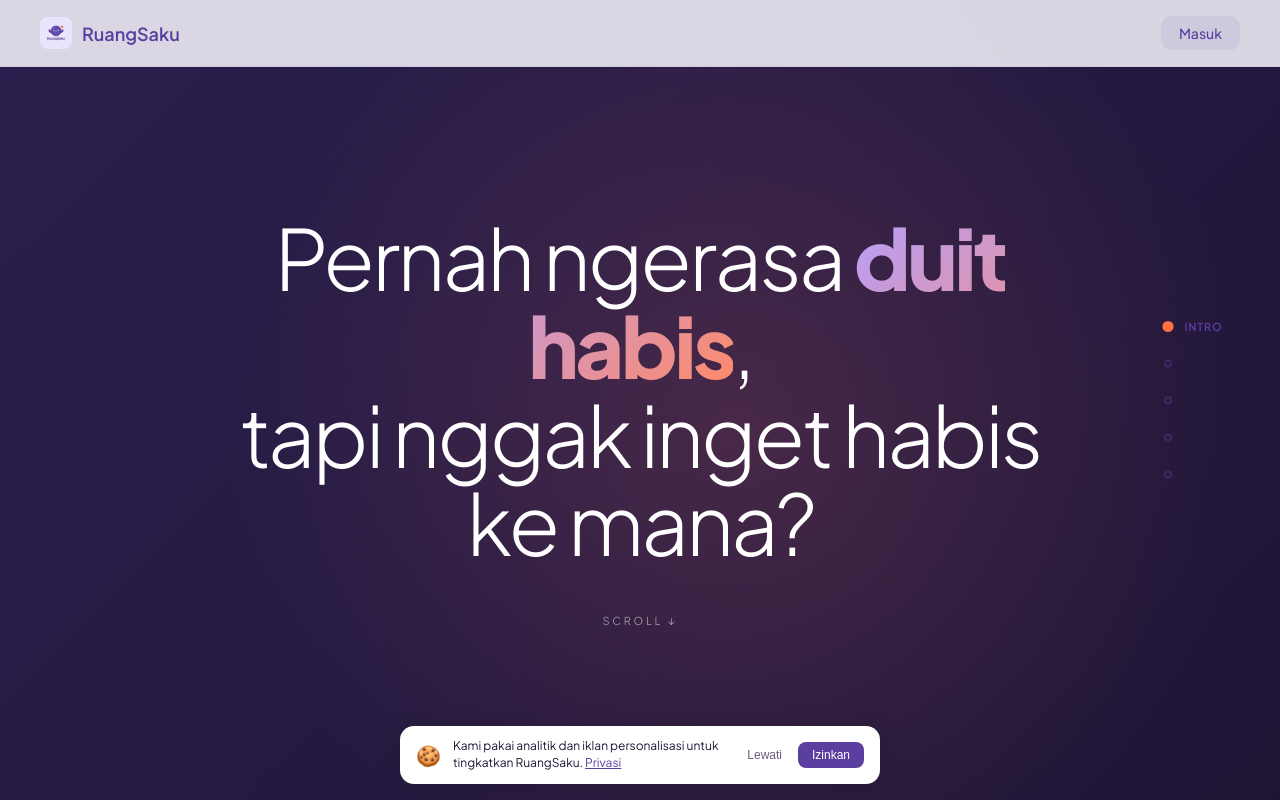
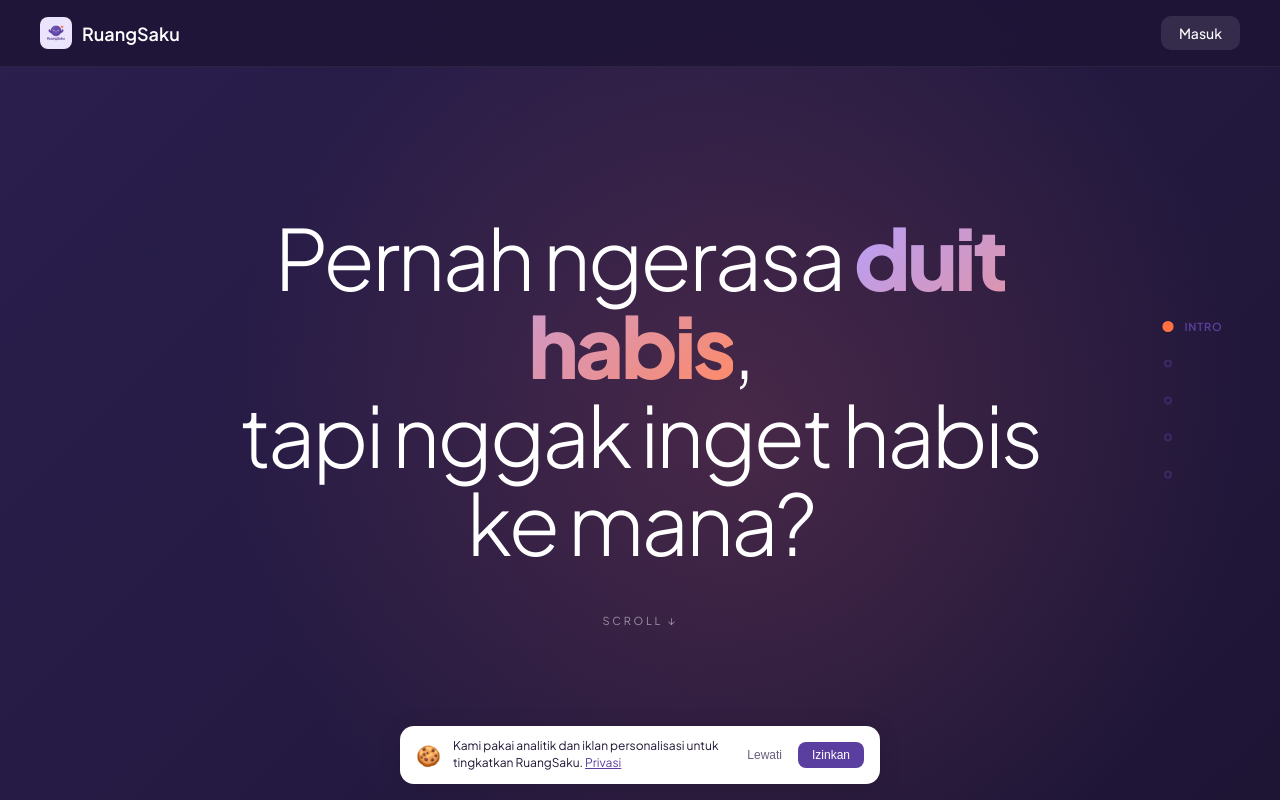
Before and after one commit to arulbarker/ruangsaku-landingpage, a Next.js app: page / in a window 1280 px wide. Shown: the top 800 px of the page. Built offline with nearby package versions, Linux system fonts and the light colour scheme.

Commit message:
feat(transitions): inter-chapter color cross-fade + NavThemeManager auto theme switch

```diff
--- a/app/page.tsx
+++ b/app/page.tsx
@@ -1,17 +1,19 @@
 import Image from 'next/image'
 import { ChapterNav } from '@/components/ui/ChapterNav'
+import { NavThemeManager } from '@/components/ui/NavThemeManager'
 import { Chapter01Intro } from '@/components/chapters/Chapter01Intro'
 import { Chapter02Problem } from '@/components/chapters/Chapter02Problem'
 import { Chapter03MeetRindu } from '@/components/chapters/Chapter03MeetRindu'
 import { Chapter04Solution } from '@/components/chapters/Chapter04Solution'
 import { Chapter05Climax } from '@/components/chapters/Chapter05Climax'
+import { ChapterTransition } from '@/components/chapters/ChapterTransition'
 
 const APP_URL = 'https://app.ruangsaku.com'
 
 export default function LandingPage() {
   return (
     <>
-      <nav className="v2-nav visible">
+      <nav className="v2-nav visible dark">
         <a href="#" className="nav-logo">
           <Image src="/icon.png" alt="RuangSaku" width={32} height={32} />
           RuangSaku
@@ -22,12 +24,17 @@ export default function LandingPage() {
       </nav>
 
       <ChapterNav />
+      <NavThemeManager />
 
       <main>
         <Chapter01Intro />
+        <ChapterTransition fromColor="#1E1535" toColor="#1E1535" />
         <Chapter02Problem />
+        <ChapterTransition fromColor="#1E1535" toColor="#5B3FA0" />
         <Chapter03MeetRindu />
+        <ChapterTransition fromColor="#7B5FC0" toColor="#FAF7FF" />
         <Chapter04Solution />
+        <ChapterTransition fromColor="#F0EAFF" toColor="#1E1535" />
         <Chapter05Climax />
       </main>
 
--- /dev/null
+++ b/components/ui/NavThemeManager.tsx
@@ -0,0 +1,37 @@
+'use client'
+
+import { useEffect } from 'react'
+
+const DARK_CHAPTERS = ['ch-01', 'ch-02', 'ch-05']
+
+export function NavThemeManager() {
+  useEffect(() => {
+    const navEl = document.querySelector('nav.v2-nav')
+    if (!navEl) return
+
+    const observer = new IntersectionObserver(
+      (entries) => {
+        const top = entries
+          .filter((e) => e.isIntersecting)
+          .reduce<IntersectionObserverEntry | null>(
+            (acc, e) =>
+              acc === null || e.boundingClientRect.top < acc.boundingClientRect.top ? e : acc,
+            null
+          )
+        if (!top) return
+        const id = top.target.id
+        if (DARK_CHAPTERS.includes(id)) {
+          navEl.classList.add('dark')
+        } else {
+          navEl.classList.remove('dark')
+        }
+      },
+      { rootMargin: '-15% 0px -70% 0px' }
+    )
+
+    document.querySelectorAll('section[id^="ch-"]').forEach((s) => observer.observe(s))
+    return () => observer.disconnect()
+  }, [])
+
+  return null
+}
```
